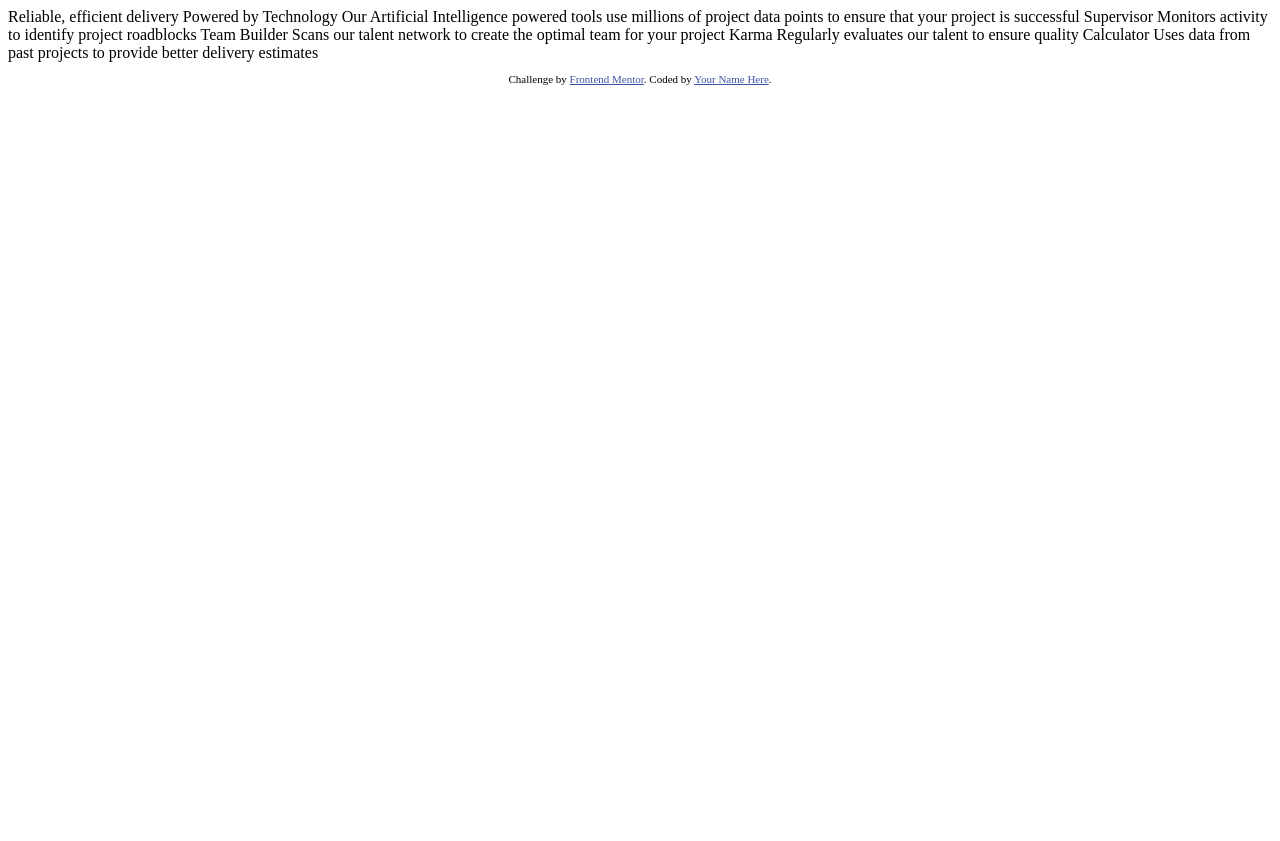
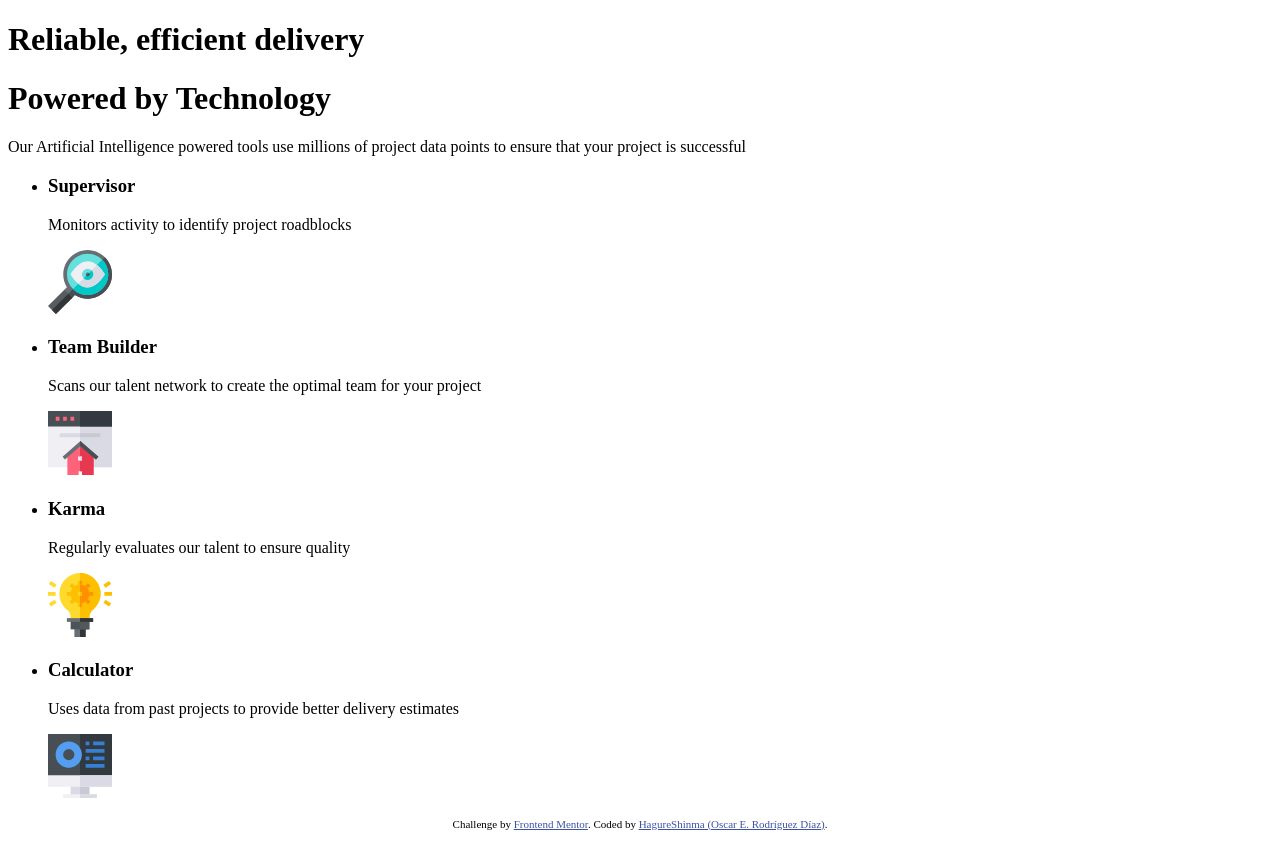
Before and after one commit to hagureshinma/four-card-feature-section-master, a plain HTML site: page index.html in a window 1280 px wide. Before the commit the page ends 800 px from the top, so only its background shows below. Drawn offline with Linux system fonts and the light colour scheme.

Commit message:
Html structure

```diff
--- a/index.html
+++ b/index.html
@@ -1,45 +1,94 @@
 <!DOCTYPE html>
 <html lang="en">
+
 <head>
   <meta charset="UTF-8">
-  <meta name="viewport" content="width=device-width, initial-scale=1.0"> <!-- displays site properly based on user's device -->
+  <meta name="viewport" content="width=device-width, initial-scale=1.0">
+  <!-- displays site properly based on user's device -->
 
   <link rel="icon" type="image/png" sizes="32x32" href="./images/favicon-32x32.png">
+  <link rel="preconnect" href="https://fonts.gstatic.com">
+  <link href="https://fonts.googleapis.com/css2?family=Poppins:wght@200;400;600&display=swap" rel="stylesheet">
 
   <title>Frontend Mentor | Four card feature section</title>
 
   <!-- Feel free to remove these styles or customise in your own stylesheet 👍 -->
   <style>
-    .attribution { font-size: 11px; text-align: center; }
-    .attribution a { color: hsl(228, 45%, 44%); }
+    .attribution {
+      font-size: 11px;
+      text-align: center;
+    }
+
+    .attribution a {
+      color: hsl(228, 45%, 44%);
+    }
   </style>
 </head>
+
 <body>
+  <main>
 
-  Reliable, efficient delivery
-  Powered by Technology
+    <h1>Reliable, efficient delivery</h1>
+    <h1>Powered by Technology</h1>
 
-  Our Artificial Intelligence powered tools use millions of project data points
-  to ensure that your project is successful
+    <p>
+      Our Artificial Intelligence powered tools use millions of project data points
+      to ensure that your project is successful
+    </p>
 
-  Supervisor
-  Monitors activity to identify project roadblocks
+    <ul>
 
-  Team Builder
-  Scans our talent network to create the optimal team for your project
+      <li>
+        <div class="card">
+          <div>
+            <h3>Supervisor</h3>
+            <p>Monitors activity to identify project roadblocks</p>
+          </div>
+          <img src="images/icon-supervisor.svg" alt="">
+        </div>
+      </li>
 
-  Karma
-  Regularly evaluates our talent to ensure quality
+      <li>
+        <div class="card">
+          <div>
+            <h3>Team Builder</h3>
+            <p>Scans our talent network to create the optimal team for your project</p>
+          </div>
+          <img src="images/icon-team-builder.svg" alt="">
+        </div>
+      </li>
 
-  Calculator
-  Uses data from past projects to provide better delivery estimates
+      <li>
+        <div class="card">
+          <div>
+            <h3>Karma</h3>
+            <p>Regularly evaluates our talent to ensure quality</p>
+          </div>
+          <img src="images/icon-karma.svg" alt="">
+        </div>
+      </li>
 
+      <li>
+        <div class="card">
+          <div>
+            <h3>Calculator</h3>
+            <p>Uses data from past projects to provide better delivery estimates</p>
+          </div>
+          <img src="images/icon-calculator.svg" alt="">
+        </div>
+      </li>
+
+    </ul>
+
+
+  </main>
 
   <footer>
     <p class="attribution">
       Challenge by <a href="https://www.frontendmentor.io?ref=challenge" target="_blank">Frontend Mentor</a>.
-      Coded by <a href="#">Your Name Here</a>.
+      Coded by <a href="#">HagureShinma (Oscar E. Rodríguez Díaz)</a>.
     </p>
   </footer>
 </body>
+
 </html>
```
